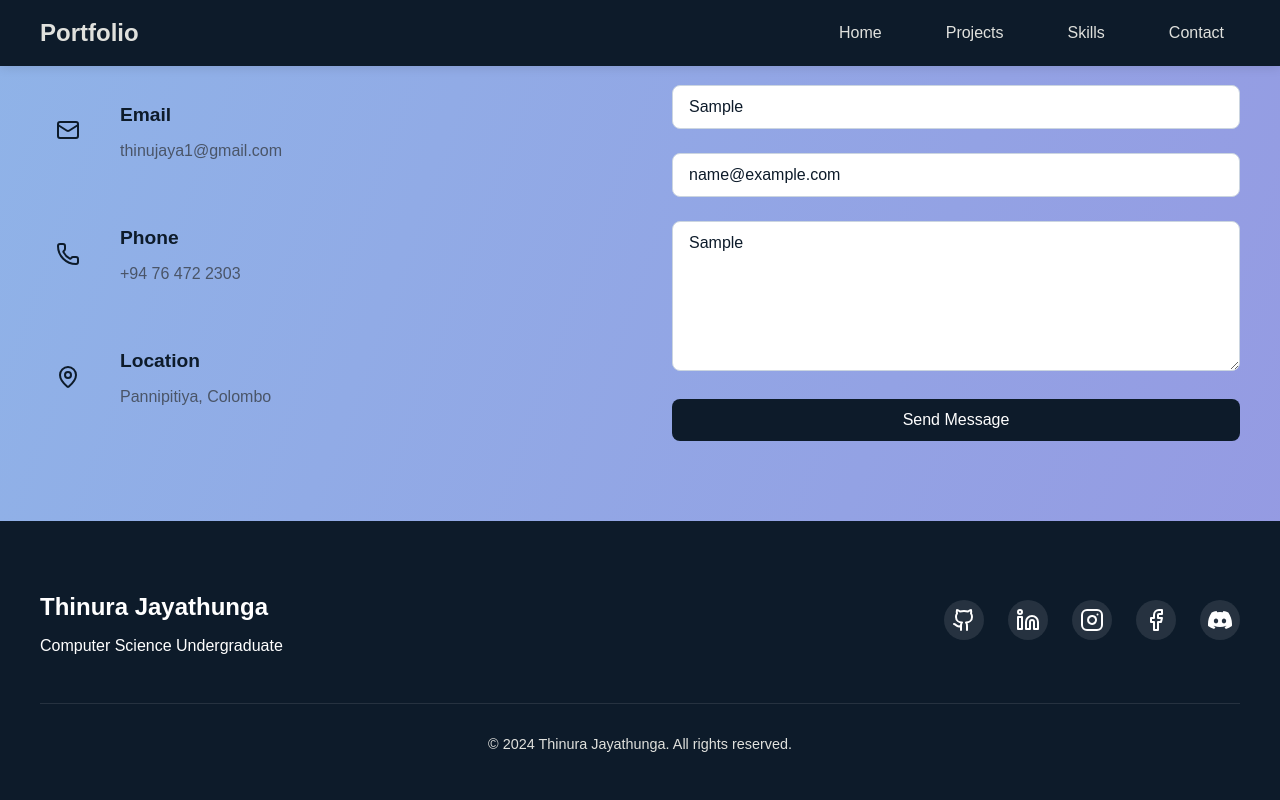
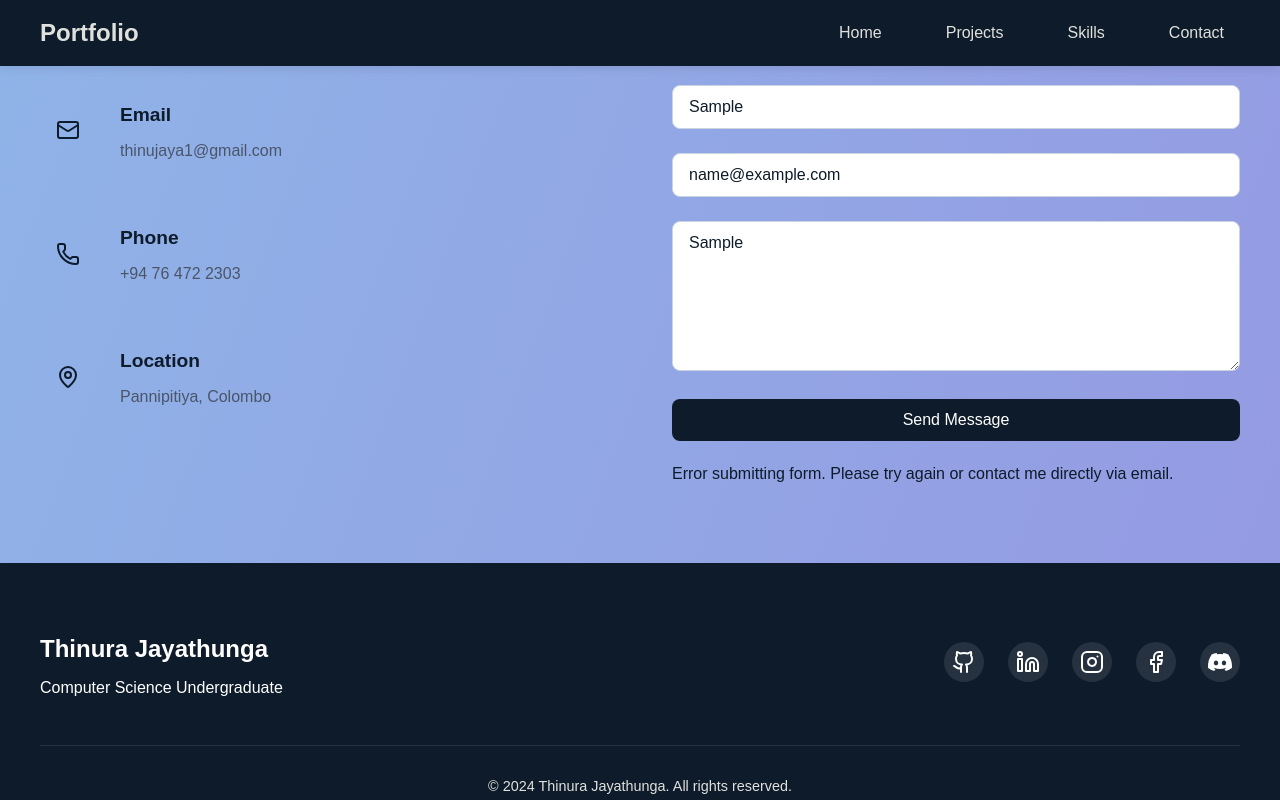
Before and after one commit to Thinura-dinuth/Portfolio, a React (Vite) app: page / in a window 1280 px wide. Both pictures are taken after typing "Sample", "name@example.com", "Sample" into the empty fields and a click on the button "Send Message". Shown: the part 3110-3910 px from the top of the page. Built offline with nearby package versions, Linux system fonts and the light colour scheme; no server answers.

Commit message:
contact form fix

```diff
--- a/src/components/Contact.jsx
+++ b/src/components/Contact.jsx
@@ -8,28 +8,29 @@ const Contact = () => {
     message: "",
   });
   const [isSubmitting, setIsSubmitting] = useState(false);
+  const [submitStatus, setSubmitStatus] = useState(null);
 
   const handleSubmit = async (e) => {
     e.preventDefault();
     setIsSubmitting(true);
+    setSubmitStatus(null);
 
     try {
-      const response = await fetch("YOUR_GOOGLE_SCRIPT_URL", {
+      // Replace this URL with your actual Google Apps Script web app URL
+      const response = await fetch("https://script.google.com/macros/s/AKfycbykp4SMnmrwyPofU1bKtHrJ49M09GjlaL0mFlB-_fMyFumkO-w0KQ8TyCpyXzXRJQnVIg/exec", {
         method: "POST",
-        mode: "no-cors",
+        mode: "no-cors", // This is necessary for CORS restrictions
         headers: {
           "Content-Type": "application/json",
         },
         body: JSON.stringify(formData),
       });
 
-      alert(
-        "Message sent! Thank you for your message. I'll get back to you soon."
-      );
+      setSubmitStatus("success");
       setFormData({ name: "", email: "", message: "" });
     } catch (error) {
       console.error("Error submitting form:", error);
-      alert("Error submitting form. Please try again.");
+      setSubmitStatus("error");
     } finally {
       setIsSubmitting(false);
     }
@@ -114,6 +115,17 @@ const Contact = () => {
             >
               {isSubmitting ? "Sending..." : "Send Message"}
             </button>
+            {submitStatus === "success" && (
+              <div className="form-message success">
+                Message sent! Thank you for your message. I'll get back to you soon.
+              </div>
+            )}
+
+            {submitStatus === "error" && (
+              <div className="form-message error">
+                Error submitting form. Please try again or contact me directly via email.
+              </div>
+            )}
           </form>
         </div>
       </div>
--- a/vite.config.js
+++ b/vite.config.js
@@ -5,4 +5,5 @@ import react from '@vitejs/plugin-react-swc'
 export default defineConfig({
   plugins: [react()],
   base: '/Portfolio',
+
 })
```
